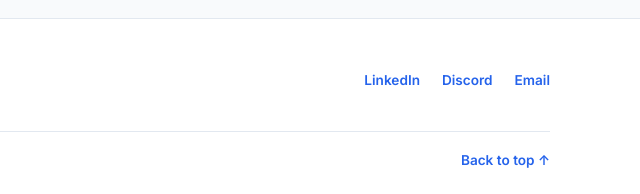
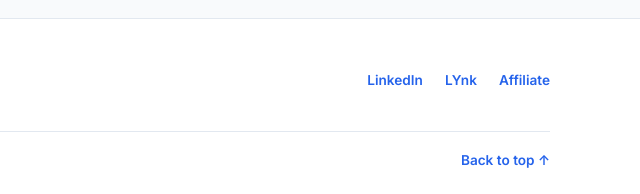
Before and after one commit to putrihalimi/github.myportfolio-salsabila-putri-halimi.co.id, a plain HTML site: page index.html in a window 1280 px wide. Shown: the part 4652-4846 px from the top of the page, 640-1280 px from the left. Drawn offline with Linux system fonts and the light colour scheme; no server answers.

Commit message:
Update footer links in index.html
ya ada buat oder jualan

```diff
--- a/index.html
+++ b/index.html
@@ -587,8 +587,8 @@
 
     <div class="footer-links">
       <a href="https://www.linkedin.com/in/salsabila-putri-halimi" target="_blank">LinkedIn</a>
-      <a href="https://discord.com/channels/@salsabilaputrihalimi" target="_blank">Discord</a>
-      <a href="mailto:halimisalsabilaputrihalimi@gmail.com">Email</a>
+      <a href="https://lynk.id/halimi-salsabilaputri" target="_blank">LYnk</a>
+      <a href="collshp.com/beautyofbila">Affiliate</a>
     </div>
   </div>
 
```
